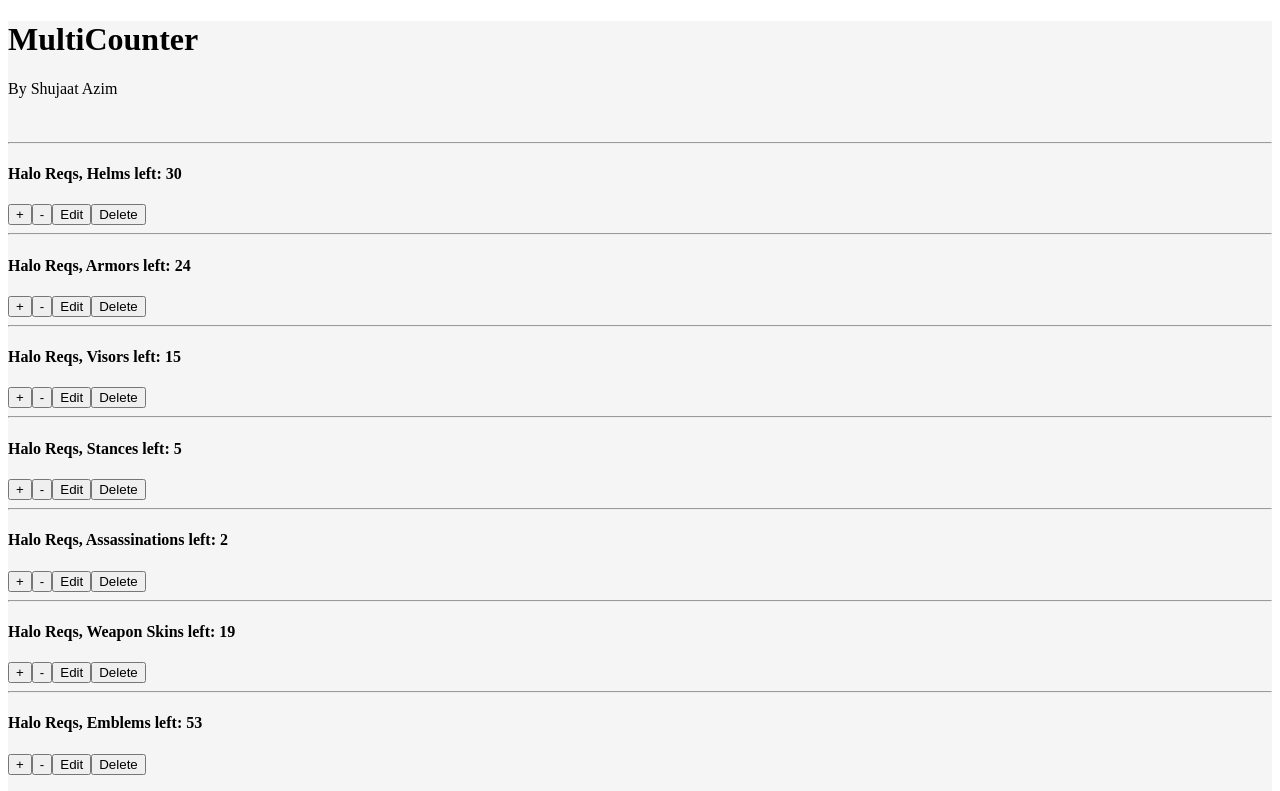
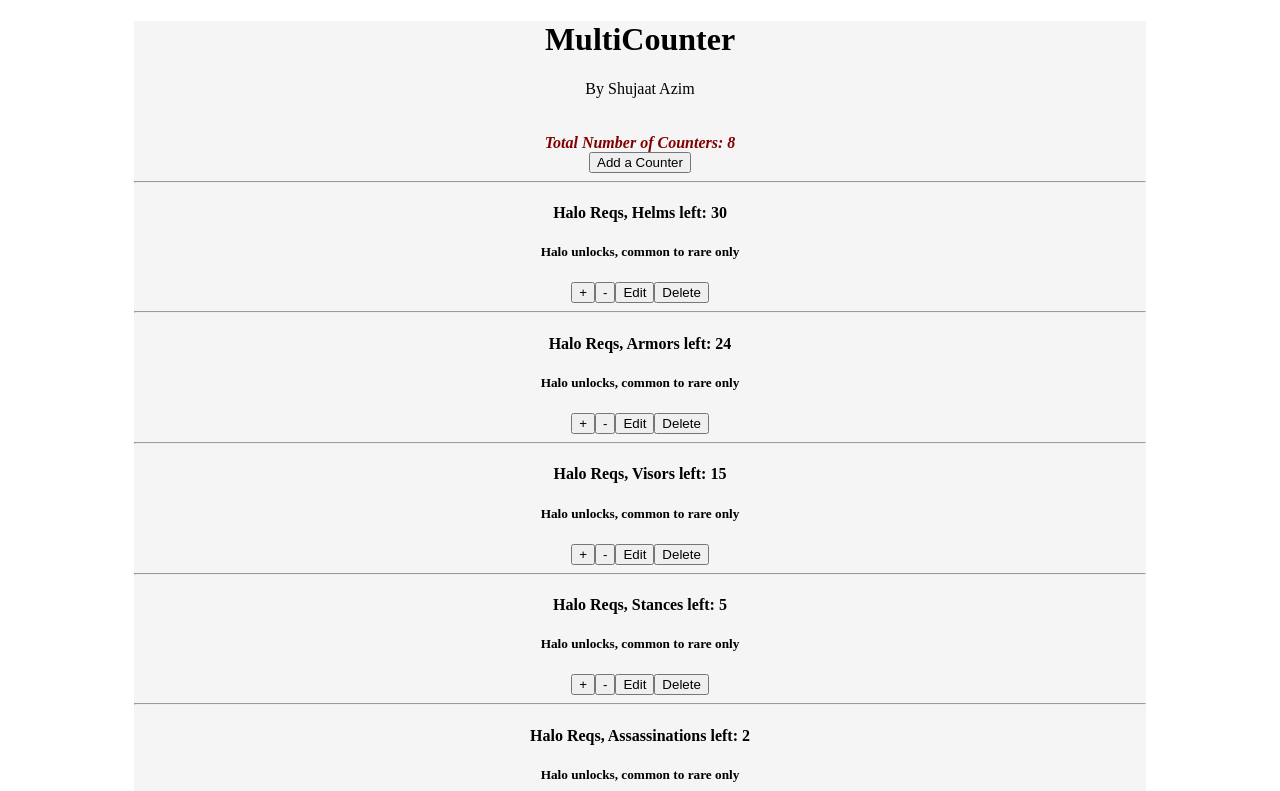
Before and after one commit to ShujaatAzim/MultiCounter-Frontend, a React (Create React App) app: page / in a window 1280 px wide. Shown: the top 791 px of the page. Built offline with nearby package versions, Linux system fonts and the light colour scheme.

Commit message:
added descriptions to the counters, works for new and edit, in preparation for integrating to the backend. also added some more styling to make sure descriptions are rendering nicely.

```diff
--- a/src/App.js
+++ b/src/App.js
@@ -13,13 +13,14 @@
 
   useEffect(() => {
     const counterz = [
-      {name: "Halo Reqs, Helms left", amount: 30},
-      {name: "Halo Reqs, Armors left", amount: 24},
-      {name: "Halo Reqs, Visors left", amount: 15},
-      {name: "Halo Reqs, Stances left", amount: 5},
-      {name: "Halo Reqs, Assassinations left", amount: 2},
-      {name: "Halo Reqs, Weapon Skins left", amount: 19},
-      {name: "Halo Reqs, Emblems left", amount: 53}
+      {name: "Halo Reqs, Helms left", amount: 30, description: "Halo unlocks, common to rare only"},
+      {name: "Halo Reqs, Armors left", amount: 24, description: "Halo unlocks, common to rare only"},
+      {name: "Halo Reqs, Visors left", amount: 15, description: "Halo unlocks, common to rare only"},
+      {name: "Halo Reqs, Stances left", amount: 5, description: "Halo unlocks, common to rare only"},
+      {name: "Halo Reqs, Assassinations left", amount: 2, description: "Halo unlocks, common to rare only"},
+      {name: "Halo Reqs, Weapon Skins left", amount: 19, description: "Halo unlocks, common to rare only"},
+      {name: "Halo Reqs, Loadout Weapons left", amount: 22, description: "Halo unlocks, common to rare only"},
+      {name: "Halo Reqs, Emblems left", amount: 53, description: "Halo unlocks, common to rare only, but might not all be unlocked from boxes"}
     ]
     setAllCounters(counterz)
   }, [])
@@ -36,18 +37,16 @@
   }
 
   return (
-    <div style={{ backgroundColor: "whitesmoke" }}>
+    <div style={{ backgroundColor: "whitesmoke", textAlign: "center", margin: "0% 10% 0% 10%" }}>
       <h1>MultiCounter</h1>By Shujaat Azim
       <br /><br /><br />
+        <div style={{ color: "maroon" }}><b><i>Total Number of Counters: {allCounters.length}</i></b></div>
+        <div><button onClick={handleFormRender}>{!addingCounter ? "Add a Counter" : "Cancel Adding"}</button></div>
+        <div>{addingCounter ? <AddCounterForm allCounters={allCounters} finalizeCounters={finalizeCounters}/> : null}</div>
       <div>
         {allCounters.map(counter => {
           return <Counter key={counter.name} counterObj={counter} finalizeDelete={finalizeDelete}/>
         })}
-      </div>
-      {addingCounter ? <AddCounterForm allCounters={allCounters} finalizeCounters={finalizeCounters}/> : null}
-      <br />
-      <div>
-        <button onClick={handleFormRender}>{!addingCounter ? "Add a Counter" : "Cancel Adding"}</button>
       </div>
     </div>
   )
--- a/src/Components/AddCounterForm.js
+++ b/src/Components/AddCounterForm.js
@@ -4,11 +4,12 @@
 
   const [newCounterName, setNewCounterName] = useState("")
   const [newCounterAmount, setNewCounterAmount] = useState(0)
+  const [newCounterDescription, setNewCounterDescription] = useState("")
   const [allCounters] = useState(props.allCounters)
 
   const addNewCounter = event => {
     event.preventDefault()
-    let newCounter = {"name": newCounterName, "amount": parseInt(newCounterAmount)}
+    let newCounter = {"name": newCounterName, "amount": parseInt(newCounterAmount), "description": newCounterDescription}
     let currentCounters = allCounters.concat(newCounter)
     props.finalizeCounters(currentCounters)
   }
@@ -17,10 +18,12 @@
     <div>
       <h3>Add a new counter!</h3>
       <form onSubmit={addNewCounter}>
-        <label>Name of Counter</label>
+        <label>Name of Counter: </label>
           <input type="text" value={newCounterName} onChange={(e) => setNewCounterName(e.target.value)} />
-        <label>Starting Value</label>
+        <label>Starting Value: </label>
           <input type="number" value={newCounterAmount} onChange={(e) => setNewCounterAmount(e.target.value)} />
+        <label>Description: </label>
+          <textarea type="text" value={newCounterDescription} onChange={(e) => setNewCounterDescription(e.target.value)} />
         <input type="submit" value="Add Counter" />
       </form>
     </div>
--- a/src/Components/Counter.js
+++ b/src/Components/Counter.js
@@ -4,6 +4,7 @@
 
   const [name, setName] = useState(props.counterObj.name)
   const [amount, setAmount] = useState(props.counterObj.amount)
+  const [description, setDescription] = useState(props.counterObj.description)
   const [editing, setEditing] = useState(false)
   const [deleting, setDeleting] = useState(false)
 
@@ -40,6 +41,8 @@
                 <input type="text" value={name} onChange={(e) => setName(e.target.value)} />
               <label><i>Edit Amount: </i></label>
                 <input type="number" value={amount} onChange={(e) => setAmount(e.target.value)} />
+              <label><i>Edit Description: </i></label>
+                <textarea type="text" value={description} onChange={(e) => setDescription(e.target.value)} />
               <input type="submit" value="Done" />
             </form>
         </div>
@@ -55,6 +58,7 @@
         <div>
           <hr />
           <h4>{name}: {amount} </h4>
+          <h5>{description}</h5>
           <button onClick={increase}>+</button><button onClick={decrease}>-</button>
             <button onClick={editCounter}>Edit</button><button onClick={deleteCounter}>Delete</button>
           <br />
```
